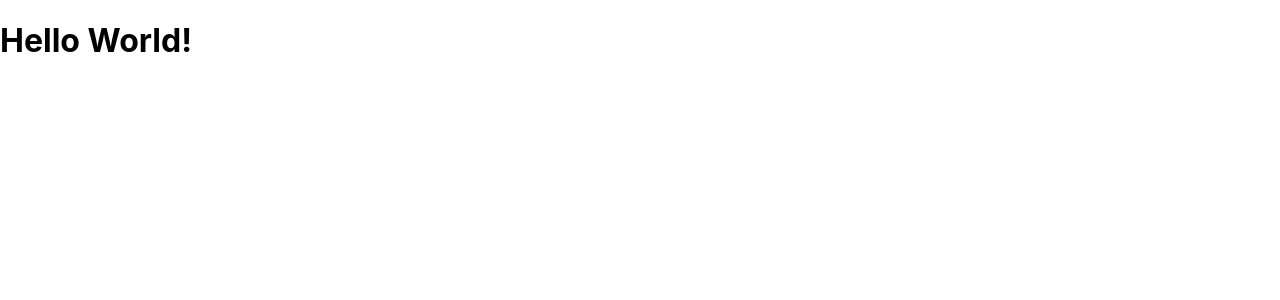
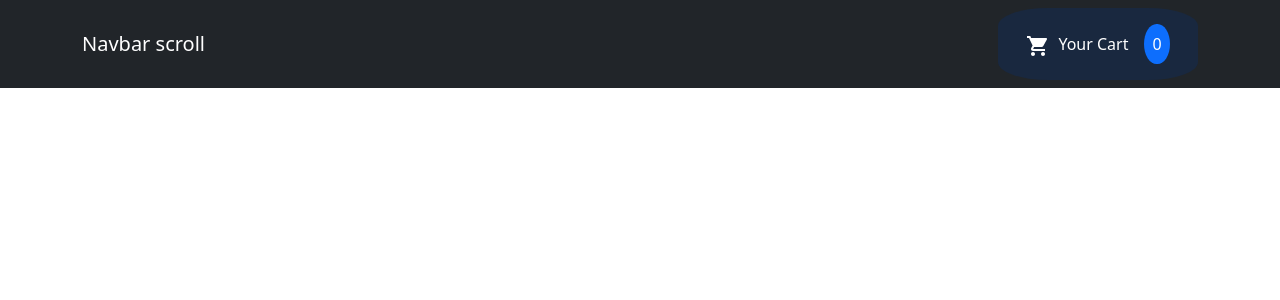
Before and after one commit to ALVONTERO/foodApp, a React (Create React App) app: page / in a window 1280 px wide. Shown: the top 300 px of the page. Built offline with nearby package versions, Linux system fonts and the light colour scheme.

Commit message:
Navbar deployed

```diff
--- a/src/App.js
+++ b/src/App.js
@@ -1,13 +1,10 @@
-import '@fontsource/roboto/300.css';
-import '@fontsource/roboto/400.css';
-import '@fontsource/roboto/500.css';
-import '@fontsource/roboto/700.css';
-
+import Navbars from './components/Navbars'
+import "bootstrap/dist/css/bootstrap.min.css";
 
 function App() {
   return (
     <div className="App">
-      <h1>Hello World!</h1>
+      <Navbars />
     </div>
   );
 }
--- /dev/null
+++ b/src/components/Navbars.css
@@ -0,0 +1,21 @@
+:root{
+    --dark-color: #19283f;
+    --white-color: #e2e2e2;
+
+}
+
+
+.cart-btn{
+    background-color: var(--dark-color);
+    padding: 1rem;
+    border-radius: 25%;
+    border: none;
+    display: flex;
+    justify-content: center;
+    width: 200px;
+    max-width: 200px;
+}
+
+.MuiSvgIcon-root{
+    margin: 5px 8px 2px 0;
+}
--- /dev/null
+++ b/src/components/Navbars.js
@@ -0,0 +1,42 @@
+import React from "react";
+import "@fontsource/roboto/300.css";
+import "@fontsource/roboto/400.css";
+import "@fontsource/roboto/500.css";
+import "@fontsource/roboto/700.css";
+import Button from "react-bootstrap/Button";
+import Container from "react-bootstrap/Container";
+import Form from "react-bootstrap/Form";
+import Navbar from "react-bootstrap/Navbar";
+import ShoppingCartIcon from "@mui/icons-material/ShoppingCart";
+import "bootstrap/dist/css/bootstrap.min.css";
+import { useState } from "react";
+import './Navbars.css'
+
+function Navbars() {
+  const [Counter, setCounter] = useState(0);
+  return (
+    <div>
+      <Navbar bg="dark" expand="md">
+        <Container>
+          <Navbar.Brand className="text-white">
+            Navbar scroll
+          </Navbar.Brand>
+          <Navbar.Toggle aria-controls="navbarScroll" />
+          <Navbar.Collapse id="navbarScroll">
+            <Form className="ms-auto">
+              <Button className="cart-btn align-items-center">
+                <ShoppingCartIcon />
+                Your Cart
+                <div className="counter text-white ms-3 p-2 bg-primary rounded-circle">
+                  {Counter}
+                </div>
+              </Button>
+            </Form>
+          </Navbar.Collapse>
+        </Container>
+      </Navbar>
+    </div>
+  );
+}
+
+export default Navbars;
```
Also changed, not shown: src/App.css (added).
